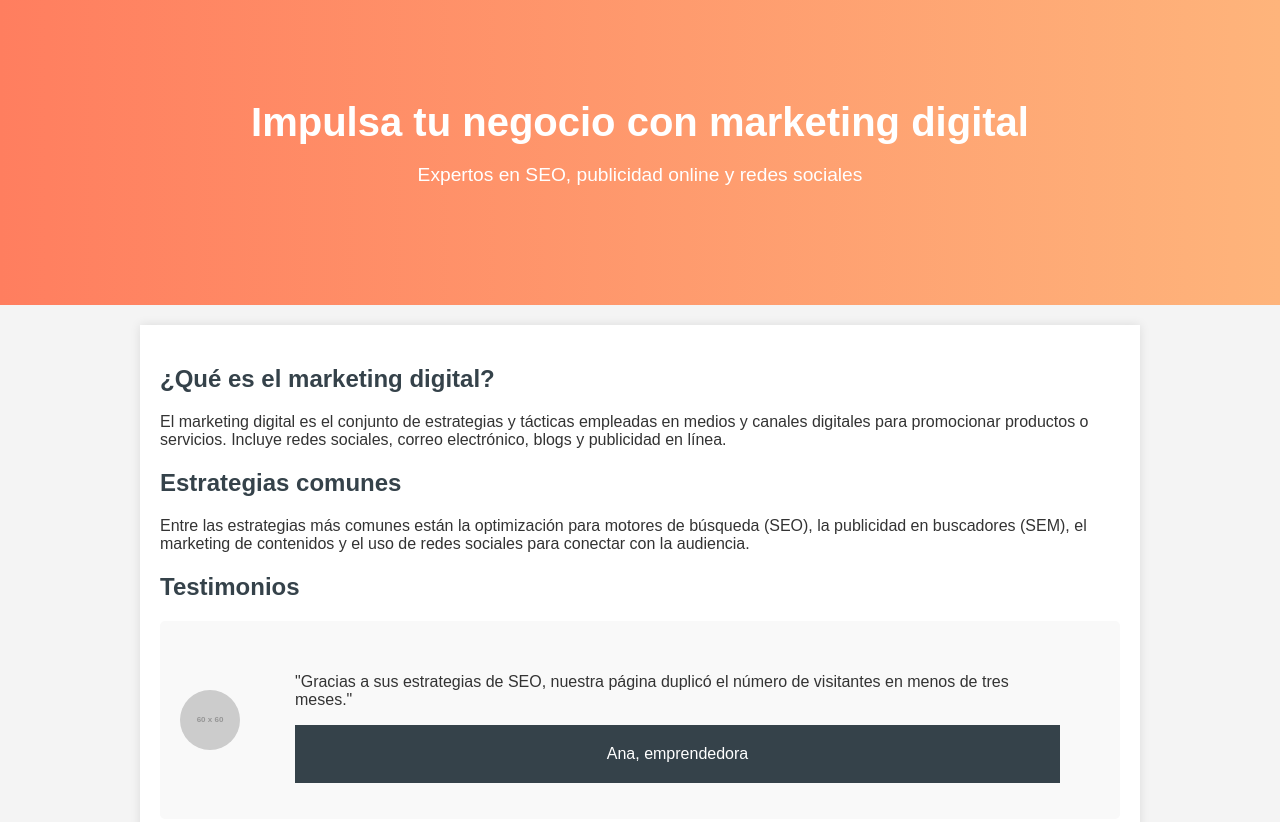
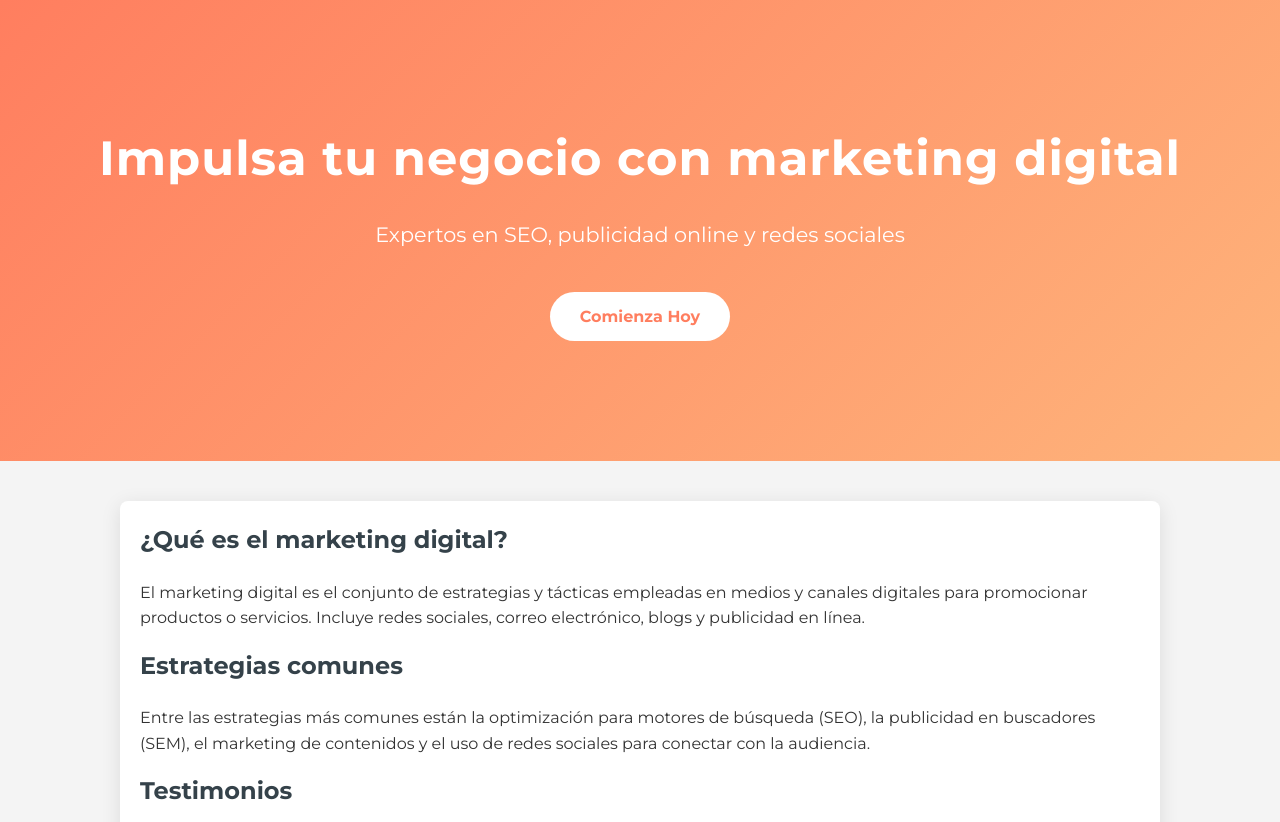
Before and after one commit to David55512345/pagina-marketing-ia-experimental, a plain HTML site: page index.html in a window 1280 px wide. Shown: the top 822 px of the page. Drawn offline with Linux system fonts and the light colour scheme; placeholder pictures from the web are drawn by us.

Commit message:
Improve marketing page styling

```diff
--- a/index.html
+++ b/index.html
@@ -6,67 +6,16 @@
     <meta name="description" content="Descubre estrategias de marketing digital y aprende de los testimonios de nuestros clientes satisfechos.">
     <meta name="keywords" content="marketing digital, SEO, testimonios, publicidad online, redes sociales">
     <title>Marketing Digital - Estrategias y Testimonios</title>
-    <style>
-        body {
-            margin: 0;
-            font-family: Arial, Helvetica, sans-serif;
-            color: #333;
-            background-color: #f4f4f4;
-        }
-        .hero {
-            background: linear-gradient(to right, #ff7e5f, #feb47b);
-            color: #fff;
-            text-align: center;
-            padding: 100px 20px;
-        }
-        .hero h1 {
-            margin: 0;
-            font-size: 2.5rem;
-        }
-        .hero p {
-            font-size: 1.2rem;
-        }
-        main {
-            max-width: 960px;
-            margin: 20px auto;
-            padding: 20px;
-            background: #ffffff;
-            box-shadow: 0 0 10px rgba(0,0,0,0.1);
-        }
-        h2 {
-            color: #35424a;
-        }
-        .testimonial {
-            display: flex;
-            align-items: center;
-            background: #f9f9f9;
-            padding: 20px;
-            border-radius: 5px;
-            margin-bottom: 20px;
-        }
-        .testimonial img {
-            width: 60px;
-            height: 60px;
-            border-radius: 50%;
-            margin-right: 15px;
-        }
-        footer {
-            text-align: center;
-            background: #35424a;
-            color: #fff;
-            padding: 20px;
-        }
-        @media (max-width: 600px) {
-            .hero {
-                padding: 60px 20px;
-            }
-        }
-    </style>
+    <link rel="preconnect" href="https://fonts.googleapis.com">
+    <link rel="preconnect" href="https://fonts.gstatic.com" crossorigin>
+    <link href="https://fonts.googleapis.com/css2?family=Montserrat:wght@400;700&display=swap" rel="stylesheet">
+    <link rel="stylesheet" href="style.css">
 </head>
 <body>
     <header class="hero">
         <h1>Impulsa tu negocio con marketing digital</h1>
         <p>Expertos en SEO, publicidad online y redes sociales</p>
+        <a href='#contacto' class='cta'>Comienza Hoy</a>
     </header>
     <main>
         <section>
--- /dev/null
+++ b/style.css
@@ -0,0 +1,81 @@
+body {
+    margin: 0;
+    font-family: 'Montserrat', Arial, Helvetica, sans-serif;
+    color: #333;
+    background-color: #f4f4f4;
+    line-height: 1.6;
+}
+header.hero {
+    background: linear-gradient(135deg, #ff7e5f 0%, #feb47b 100%);
+    color: #fff;
+    text-align: center;
+    padding: 120px 20px;
+}
+.hero h1 {
+    margin: 0 0 10px;
+    font-size: 3rem;
+    letter-spacing: 1px;
+}
+.hero p {
+    font-size: 1.3rem;
+}
+.hero .cta {
+    display: inline-block;
+    margin-top: 20px;
+    padding: 12px 30px;
+    background: #fff;
+    color: #ff7e5f;
+    border-radius: 30px;
+    text-decoration: none;
+    font-weight: bold;
+    transition: background 0.3s, color 0.3s;
+}
+.hero .cta:hover {
+    background: #ff7e5f;
+    color: #fff;
+}
+main {
+    max-width: 1000px;
+    margin: 40px auto;
+    padding: 20px;
+    background: #ffffff;
+    box-shadow: 0 4px 20px rgba(0,0,0,0.1);
+    border-radius: 8px;
+}
+h2 {
+    color: #35424a;
+    margin-top: 0;
+}
+.testimonial {
+    display: flex;
+    align-items: center;
+    background: #f9f9f9;
+    padding: 20px;
+    border-radius: 5px;
+    margin-bottom: 20px;
+}
+.testimonial img {
+    width: 60px;
+    height: 60px;
+    border-radius: 50%;
+    margin-right: 15px;
+    flex-shrink: 0;
+}
+footer {
+    text-align: center;
+    background: #35424a;
+    color: #fff;
+    padding: 20px;
+}
+@media (max-width: 600px) {
+    header.hero {
+        padding: 80px 20px;
+    }
+    .testimonial {
+        flex-direction: column;
+        text-align: center;
+    }
+    .testimonial img {
+        margin-bottom: 10px;
+    }
+}
```
